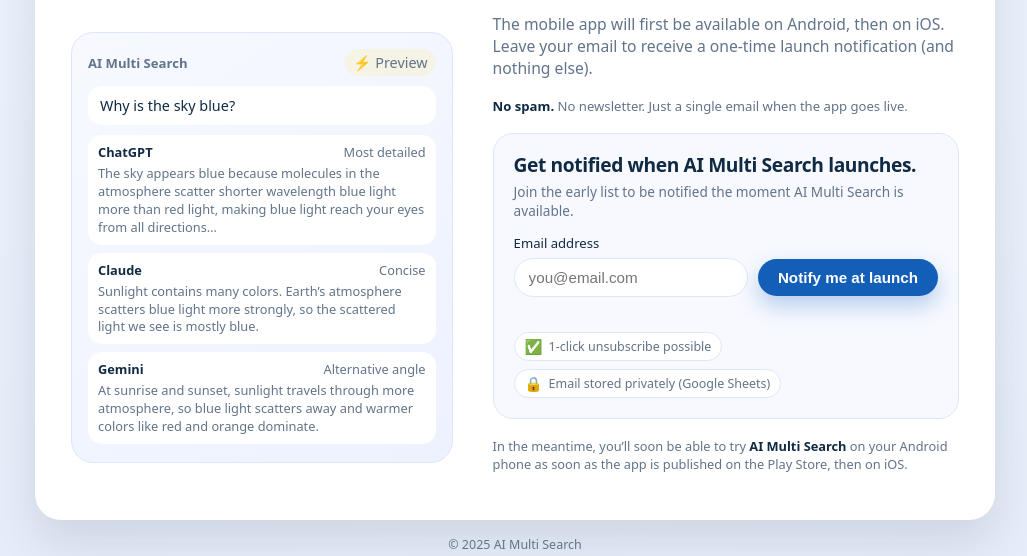
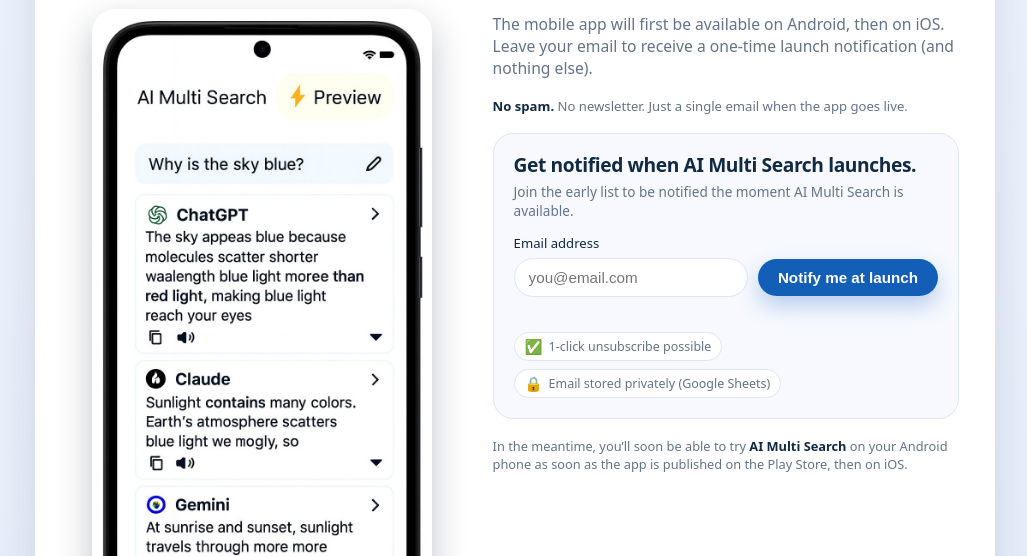
Before and after one commit to aimultisearch/aimultisearch-site, a plain HTML site: page index.html in a window 1280 px wide. Shown: the part 244-800 px from the top of the page, without its empty margins (125-1152 px from the left). Drawn offline with Linux system fonts and the light colour scheme.

Commit message:
index.html

```diff
--- a/index.html
+++ b/index.html
@@ -320,7 +320,7 @@
       color: var(--error);
     }
 
-    /* Preview */
+    /* Preview (ancienne carte, plus utilisée mais je laisse le style si besoin) */
     .preview-card {
       border-radius: 22px;
       background: linear-gradient(145deg, #f7f9ff, #edf2ff);
@@ -400,6 +400,16 @@
       line-height: 1.4;
     }
 
+    /* Image de preview (smartphone) */
+    .preview-image {
+      display: block;
+      max-width: 340px;
+      width: 100%;
+      margin: 0 auto;
+      border-radius: 24px;
+      box-shadow: 0 14px 35px rgba(15, 23, 42, 0.25);
+    }
+
     .footer-note {
       margin-top: 18px;
       font-size: 0.8rem;
@@ -450,57 +460,11 @@
 
         <!-- 2) PREVIEW : sous le logo (colonne gauche sur PC, 2e bloc sur mobile) -->
         <div class="hero-preview-block" aria-hidden="true">
-          <div class="preview-card">
-            <div class="preview-header">
-              <div class="preview-title">AI Multi Search</div>
-              <div class="preview-pill">
-                <span>⚡</span>
-                <span>Preview</span>
-              </div>
-            </div>
-
-            <div class="preview-question">Why is the sky blue?</div>
-
-            <div class="preview-answer-list">
-              <article class="preview-answer">
-                <div class="answer-header">
-                  <div class="answer-model">ChatGPT</div>
-                  <div class="answer-score">Most detailed</div>
-                </div>
-                <div class="answer-body">
-                  The sky appears blue because molecules in the atmosphere
-                  scatter shorter wavelength blue light more than red light,
-                  making blue light reach your eyes from all directions…
-                </div>
-              </article>
-
-              <article class="preview-answer">
-                <div class="answer-header">
-                  <div class="answer-model">Claude</div>
-                  <div class="answer-score">Concise</div>
-                </div>
-                <div class="answer-body">
-                  Sunlight contains many colors. Earth’s atmosphere scatters
-                  blue light more strongly, so the scattered light we see is
-                  mostly blue.
-                </div>
-              </article>
-
-              <article class="preview-answer">
-                <div class="answer-header">
-                  <div class="answer-model">Gemini</div>
-                  <div class="answer-score">Alternative angle</div>
-                </div>
-                <div class="answer-body">
-                  At sunrise and sunset, sunlight travels through more
-                  atmosphere, so blue light scatters away and warmer colors like
-                  red and orange dominate.
-                </div>
-              </article>
-            </div>
-          </div>
-
-          <!-- ⚠ ancien footer-note sous la preview supprimé -->
+          <img
+            src="preview-phone.png"
+            alt="AI Multi Search mobile app preview"
+            class="preview-image"
+          />
         </div>
 
         <!-- 3) RESTE DU CONTENU : colonne droite sur PC, sous le preview sur mobile -->
```
